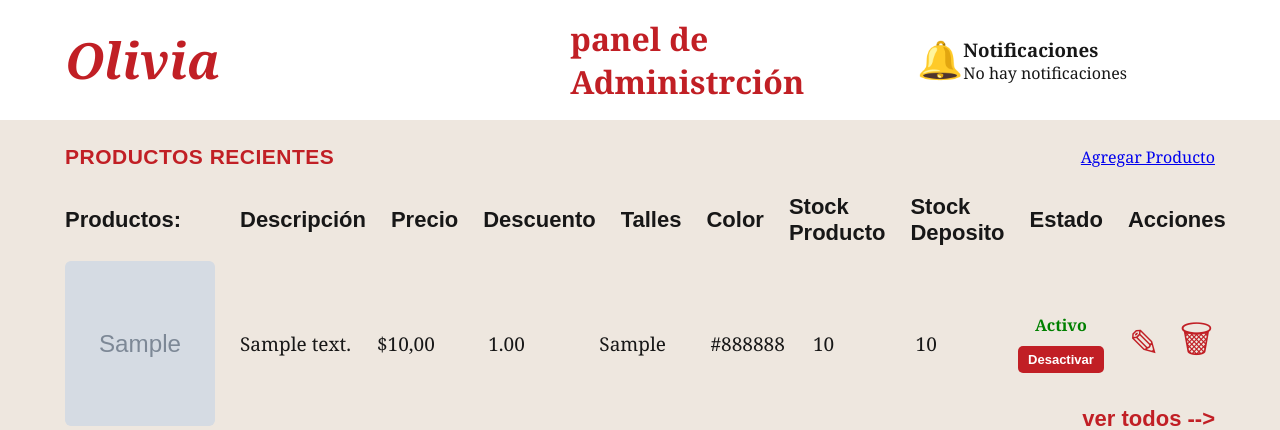
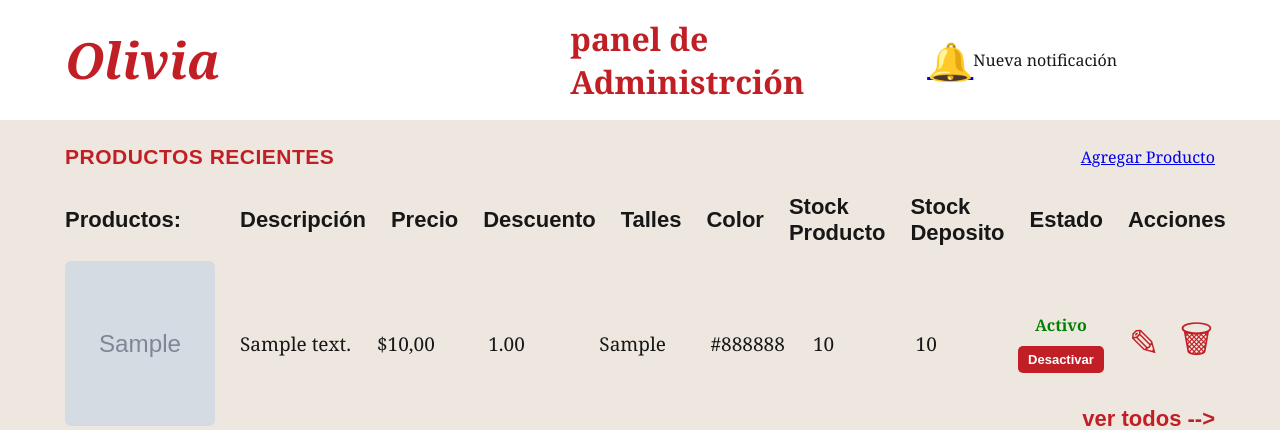
Before and after one commit to palomaponte07-maker/NUEVOPROYECTO, a Django app: page /administracion/ in a window 1280 px wide. Shown: the top 430 px of the page. Run offline with Django 5.2, Linux system fonts and the light colour scheme; tables that the repository leaves empty hold one stand-in row (values such as "Sample post"); grey boxes marked "Sample" are stand-in pictures.

Commit message:
Implementa notificaciones en administracion

```diff
--- a/administracion/views.py
+++ b/administracion/views.py
@@ -2,6 +2,7 @@ from django.shortcuts import render, redirect,get_object_or_404
 from .forms import ProductoForm
 from productos.models import Producto, ProductoVariante, Imagen
 from pedidos.models import Pedido,DetallePedido
+from .models import Notificacion
 
 def dashboard(request):
     productos = Producto.objects.all().order_by('-idProducto')[:10]
@@ -11,12 +12,17 @@ def dashboard(request):
 
     pedidos = Pedido.objects.select_related('cliente').prefetch_related('detallepedido_set__producto').order_by('-idPedido')[:10]
 
+    notificaciones = Notificacion.objects.select_related(
+        'pedido',
+        'producto'
+    ).order_by('-idNotificacion')[:5]
     return render(
         request,
         'administracion/dashboard.html',
         {
             'productos': productos,
             'pedidos': pedidos,
+            'notificaciones': notificaciones,
 
         }
     )
--- a/templates/administracion/dashboard.html
+++ b/templates/administracion/dashboard.html
@@ -16,15 +16,18 @@
         </div>
         <h1> panel de Administrción </h1>
         <div class="notificacion">
-            <button class="btn-icon notificacion-icono" title="Notificaciones">
-                 🔔
-            </button>
-           <div id="panel-notificaciones" class="panel-notificaciones">
-        <h3>Notificaciones</h3>
-
-        <div class="sin-notificaciones">
-            No hay notificaciones
-        </div>
+            <a href="{% url 'notificaciones' %}" class="btn-icon notificacion-icono" title="Notificaciones">
+                🔔
+            </a>
+           {% if notificaciones %}
+                <div class="hay-notificaciones">
+                    Nueva notificación
+                </div>
+            {% else %}
+                <div class="sin-notificaciones">
+                    No hay notificaciones
+                </div>
+            {% endif %}
         </div>
         </div>
     </header>
```
Also changed, not shown: templates/administracion/notificaciones.html (+0 -76 lines).
